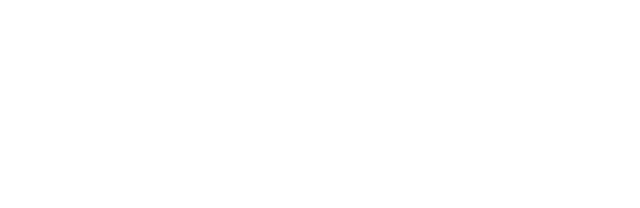
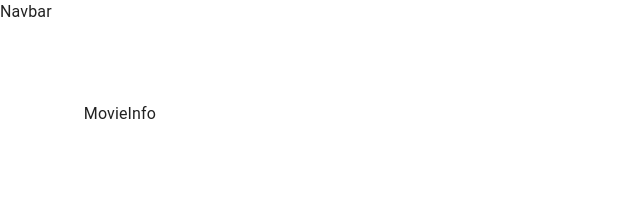
Before and after one commit to ajinkyabh2203/watchive, a React (Create React App) app: page /movieinfo/1 in a window 1280 px wide. Shown: the top 208 px of the page, without its empty margins (0-640 px from the left). Built offline with nearby package versions, Linux system fonts and the light colour scheme.

Commit message:
file_folder structure

```diff
--- a/src/components/App.jsx
+++ b/src/components/App.jsx
@@ -1,7 +1,27 @@
 import React from "react";
+import { CssBaseline } from "@mui/material";
+import { Routes, Route } from "react-router-dom";
+import { styles } from "./styles";
+import { Navbar, Movies, MovieInfo, Artists, Profile } from "./";
 
 const App = () => {
-  <div>App</div>;
+  const { RootContainer, Toolbar, Content } = styles;
+
+  return (
+    <RootContainer>
+      <CssBaseline />
+      <Navbar />
+      <Content>
+        <Toolbar />
+        <Routes>
+          <Route path="/" element={<Movies />} />
+          <Route path="/movieinfo/:id" element={<MovieInfo />} />
+          <Route path="/artists/:id" element={<Artists />} />
+          <Route path="/profile/:id" element={<Profile />} />
+        </Routes>
+      </Content>
+    </RootContainer>
+  );
 };
 
 export default App;
--- /dev/null
+++ b/src/components/Artists/Artists.jsx
@@ -0,0 +1,10 @@
+import React from 'react'
+
+const Artists = () => {
+    console.log("Artists");
+  return (
+    <div>Artists</div>
+  )
+}
+
+export default Artists
--- /dev/null
+++ b/src/components/MovieInfo/MovieInfo.jsx
@@ -0,0 +1,10 @@
+import React from 'react'
+
+const MovieInfo = () => {
+    console.log("MovieInfo");
+  return (
+    <div>MovieInfo</div>
+  )
+}
+
+export default MovieInfo
--- /dev/null
+++ b/src/components/Movies/Movies.jsx
@@ -0,0 +1,10 @@
+import React from 'react'
+
+const Movies = () => {
+    console.log("Movies");
+  return (
+    <div>Movies</div>
+  )
+}
+
+export default Movies
--- /dev/null
+++ b/src/components/Navbar/Navbar.jsx
@@ -0,0 +1,10 @@
+import React from 'react'
+
+const Navbar = () => {
+    console.log("Navbar");
+  return (
+    <div>Navbar</div>
+  )
+}
+
+export default Navbar
--- /dev/null
+++ b/src/components/Profile/Profile.jsx
@@ -0,0 +1,10 @@
+import React from 'react'
+
+const Profile = () => {
+    console.log("Profile");
+  return (
+    <div>Profile</div>
+  )
+}
+
+export default Profile
--- /dev/null
+++ b/src/components/index.js
@@ -0,0 +1,5 @@
+export { default as Navbar } from "./Navbar/Navbar";
+export { default as Movies } from "./Movies/Movies";
+export { default as Artists } from "./Artists/Artists";
+export { default as MovieInfo } from "./MovieInfo/MovieInfo";
+export { default as Profile } from "./Profile/Profile";
--- /dev/null
+++ b/src/components/styles.js
@@ -0,0 +1,21 @@
+import { styled } from "@mui/material/styles";
+
+const RootContainer = styled("div")({
+  display: "flex",
+  height: "100%",
+});
+
+const Toolbar = styled("div")({
+  height: "70px",
+});
+
+const Content = styled("div")({
+  flexGrow: 1,
+  padding: "2em",
+});
+
+export const styles = {
+  RootContainer,
+  Toolbar,
+  Content,
+};
--- a/src/index.js
+++ b/src/index.js
@@ -1,9 +1,14 @@
 import React from "react";
-import ReactDOM from "react-dom";
+// import ReactDOM from "react-dom";
 
 import App from "./components/App";
 import { createRoot } from "react-dom/client";
+import { BrowserRouter as Router } from "react-router-dom";
 
 const container = document.getElementById("root");
 const root = createRoot(container);
-root.render(<App />);
+root.render(
+  <Router>
+    <App />
+  </Router>
+);
```
Also changed, not shown: package.json (+13 -4 lines), 1 other file (tests, documents, lock files or other folders).
